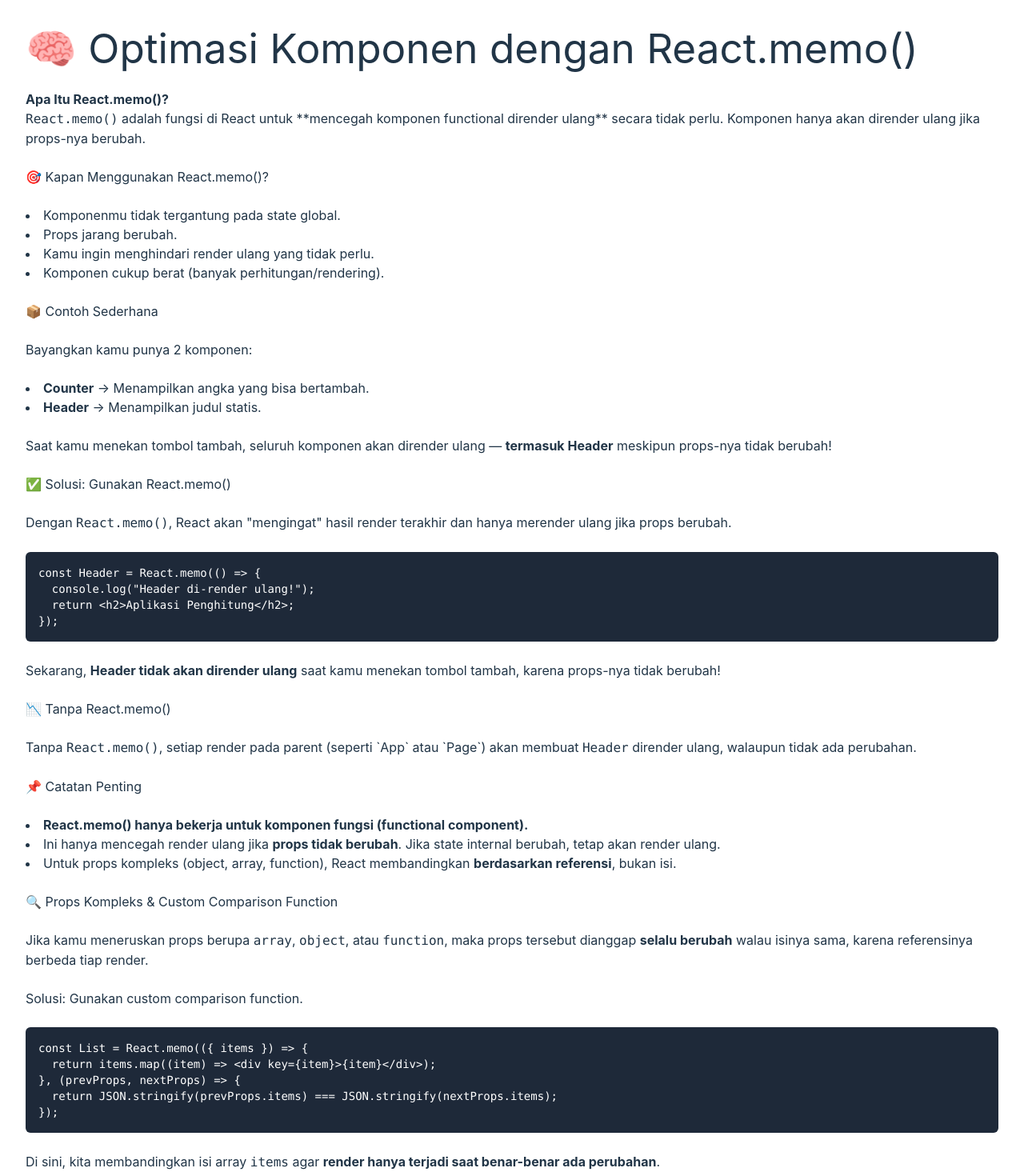
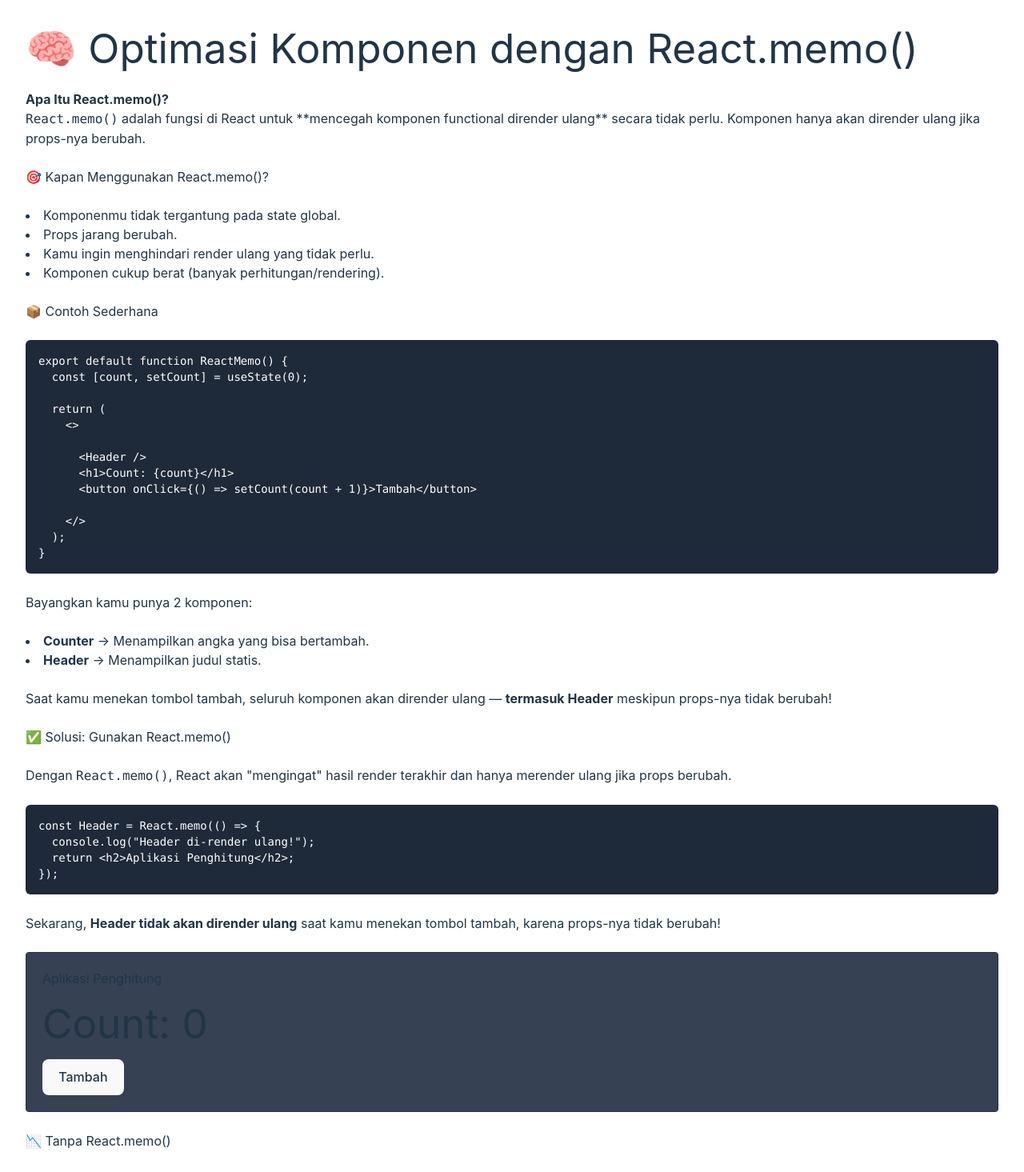
Before and after one commit to Ivannov-arch/react-library, a React (Vite) app: page /performances/react-memo in a window 1280 px wide. Shown: the top 1465 px of the page at 80% size. Built offline with nearby package versions, Linux system fonts and the light colour scheme.

Commit message:
fix: minor UIs

```diff
--- a/src/Advanced Concepts/performance-optimization/ReactMemo.jsx
+++ b/src/Advanced Concepts/performance-optimization/ReactMemo.jsx
@@ -18,8 +18,10 @@
 // Header untuk menampilkan judul.
 // Setiap kali kamu menambah angka, komponen Header juga ikut di-render ulang meskipun props-nya tidak berubah.
 
+import React, { useState } from "react";
 import Buttons from "../../Components/Button";
 export default function Page() {
+  const [count, setCount] = useState(0);
   return (
     <div className="space-y-6 text-left">
       <h1>🧠 Optimasi Komponen dengan React.memo()</h1>
@@ -41,6 +43,24 @@ export default function Page() {
       </ul>
 
       <h2>📦 Contoh Sederhana</h2>
+
+      <pre className="bg-gray-800 p-4 rounded-md overflow-auto text-white text-sm">
+        <code>
+          {`export default function ReactMemo() {
+  const [count, setCount] = useState(0);
+
+  return (
+    <>
+
+      <Header />
+      <h1>Count: {count}</h1>
+      <button onClick={() => setCount(count + 1)}>Tambah</button>
+
+    </>
+  );
+}`}
+        </code>
+      </pre>
       <p>Bayangkan kamu punya 2 komponen:</p>
       <ul className="list-disc list-inside">
         <li>
@@ -71,6 +91,12 @@ export default function Page() {
         Sekarang, <strong>Header tidak akan dirender ulang</strong> saat kamu
         menekan tombol tambah, karena props-nya tidak berubah!
       </p>
+
+      <div className="space-y-4 bg-gray-700 p-5 border rounded">
+        <Header />
+        <h1>Count: {count}</h1>
+        <button onClick={() => setCount(count + 1)}>Tambah</button>
+      </div>
 
       <h2>📉 Tanpa React.memo()</h2>
       <p>
@@ -132,6 +158,12 @@ export default function Page() {
   );
 }
 
+// eslint-disable-next-line react/display-name
+const Header = React.memo(() => {
+  console.log("Header di-render ulang!");
+  return <h2>Aplikasi Penghitung</h2>;
+});
+
 // versi tanpa react.memo
 // function Header() {
 //     console.log("Header di-render ulang!");
--- a/src/Advanced Concepts/performance-optimization/UseCallback.jsx
+++ b/src/Advanced Concepts/performance-optimization/UseCallback.jsx
@@ -85,14 +85,16 @@ const decrement = useCallback(() => setCount(prev => prev - 1), []);`}</code>
       </p>
 
       <h2>🧪 Tampilan Hasil</h2>
+
+      <div className="space-x-3 space-y-4 bg-gray-700 p-5 border rounded">
+        <h3 className="text-xl">Count: {count}</h3>
+        <CounterButton onClick={increment} label="Tambah" />
+        <CounterButton onClick={decrement} label="Kurangi" />
+      </div>
       <p>
         Komponen ini memiliki dua tombol yang memakai fungsi dari{" "}
         <code>useCallback</code>:
       </p>
-
-      <h3 className="text-xl">Count: {count}</h3>
-      <CounterButton onClick={increment} label="Tambah" />
-      <CounterButton onClick={decrement} label="Kurangi" />
 
       <pre className="bg-gray-800 p-4 rounded-md overflow-auto text-white text-sm">
         <code>
--- a/src/Advanced Concepts/performance-optimization/UseMemo.jsx
+++ b/src/Advanced Concepts/performance-optimization/UseMemo.jsx
@@ -62,18 +62,37 @@ export default function UseMemoPage() {
       </p>
 
       <pre className="bg-gray-800 p-4 rounded-md overflow-auto text-white text-sm">
-        <code>{`const total = useMemo(() => {
+        <code>{`export default function UseMemoPage() {
+  const [items, setItems] = useState([100, 200, 300]);
+  const [count, setCount] = useState(0);
+
+  const total = useMemo(() => {
     console.log("Menghitung total...");
     return items.reduce((sum, item) => sum + item, 0);
-}, [items]);`}</code>
+  }, [items]);
+
+  return (
+      <h3>Total Harga: {total}</h3>
+
+      // Penambahan Count tidak akan membuat total dihitung ulang
+      <button
+        onClick={() => setCount(count + 1)}
+        className="bg-indigo-600 px-4 py-2 rounded-md text-white"
+      >
+        Tambah Count: {count}
+      </button>
+  );
+}`}</code>
       </pre>
 
       <h2>🧪 Demo Interaktif</h2>
       <p>
-        Perhatikan bahwa fungsi <code>Menghitung total...</code> hanya dipanggil
+        Perhatikan bahwa fungsi{" "}
+        <code>Menghitung total... (di inspect/console)</code> hanya dipanggil
         jika <code>items</code> berubah.
       </p>
 
+      <div className="space-y-4 bg-gray-700 p-5 border rounded">
         <h3>Total Harga: {total}</h3>
         <button
           onClick={() => setCount(count + 1)}
@@ -81,6 +100,7 @@ export default function UseMemoPage() {
         >
           Tambah Count: {count}
         </button>
+      </div>
 
       <h2>Kesimpulan</h2>
       <p>
```
Lines whose indentation alone changed are shown as unchanged.
